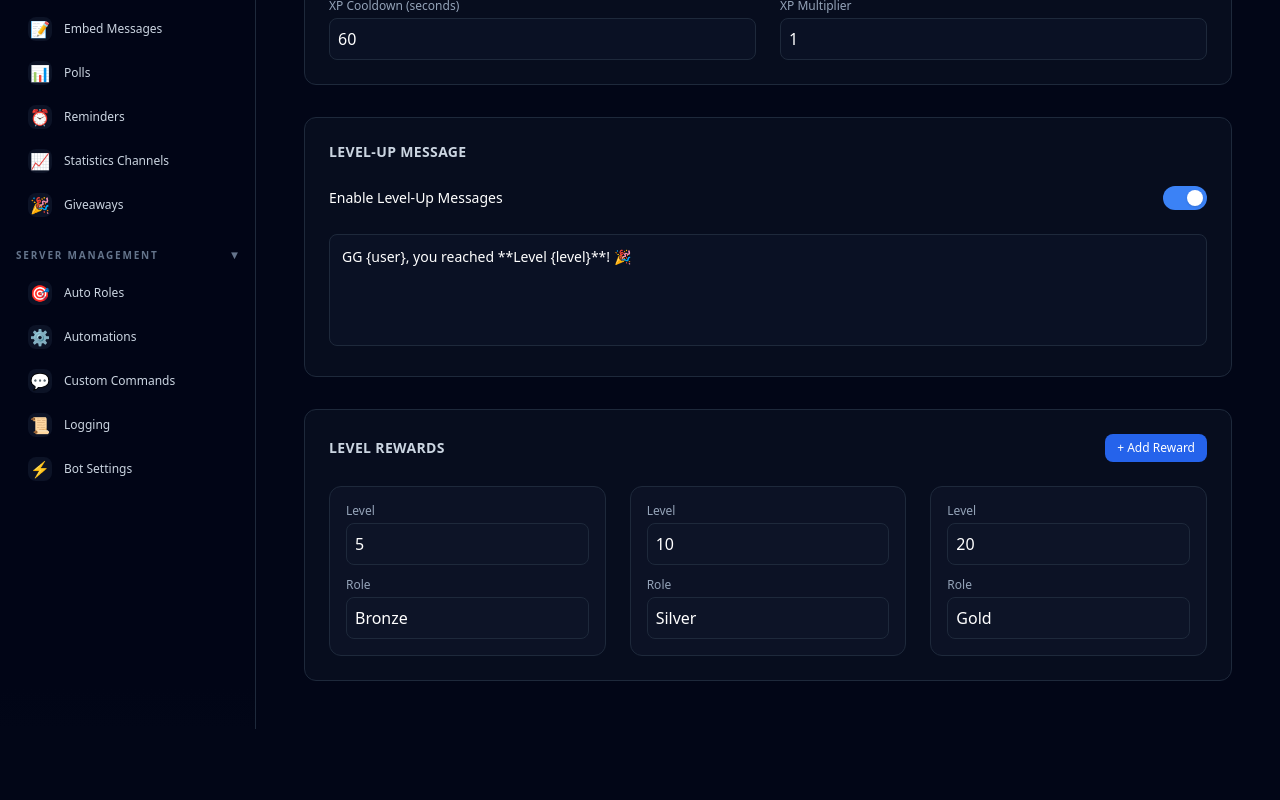
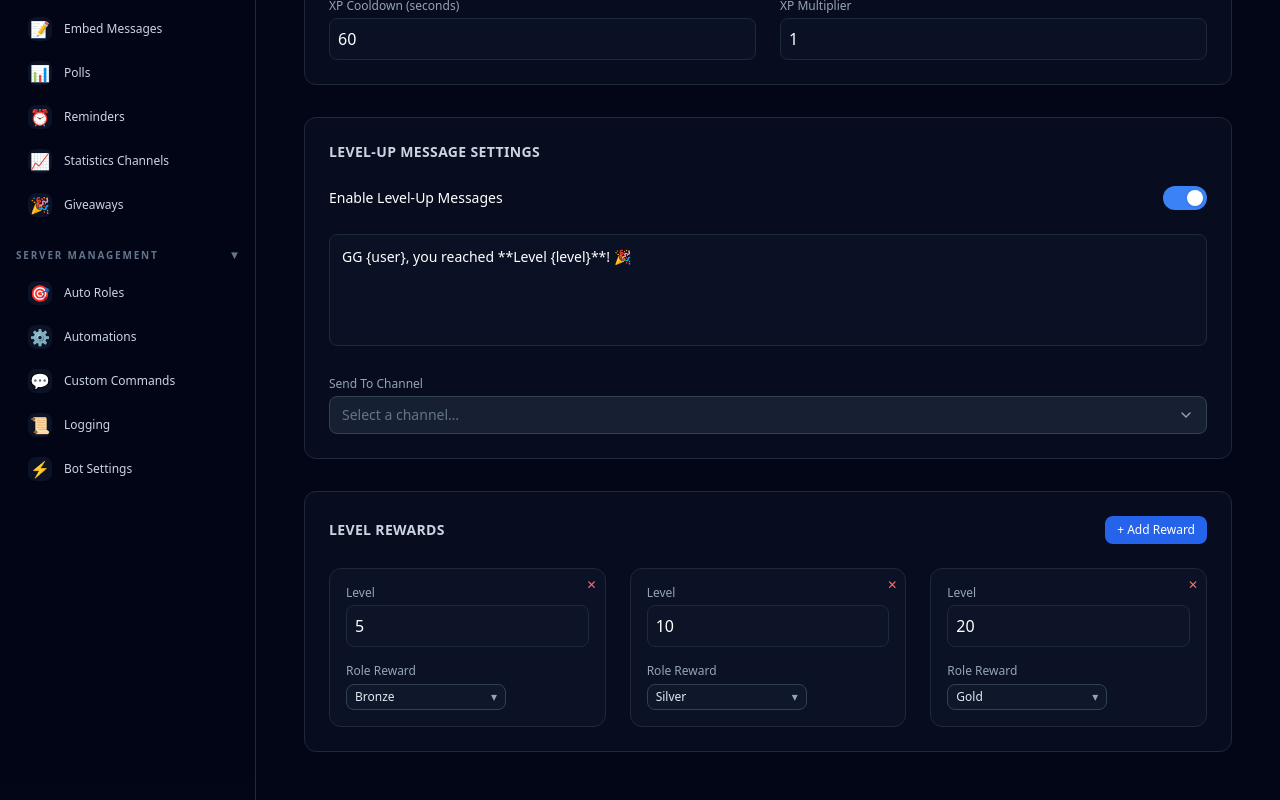
Before and after one commit to WYll1734/app-directory, a Next.js app: page /dashboard/1/levels in a window 1280 px wide. Shown: the part 479-1279 px from the top of the page. Before the commit the page ends 1208 px from the top, so only its background shows below. Built offline with nearby package versions, Linux system fonts and the light colour scheme.

Commit message:
Update page.js

```diff
--- a/app/dashboard/[guildId]/levels/page.js
+++ b/app/dashboard/[guildId]/levels/page.js
@@ -1,10 +1,36 @@
 "use client";
 
 import { useState } from "react";
+import RoleDropdown from "@/components/inputs/RoleDropdown";
+import ChannelDropdown from "@/components/inputs/ChannelDropdown";
 
-export default function LevelsPage() {
+export default function LevelsPage({ params }) {
+  const { guildId } = params;
+
+  // Example roles (replace with API data later)
+  const roles = [
+    { id: "1", name: "Bronze" },
+    { id: "2", name: "Silver" },
+    { id: "3", name: "Gold" },
+    { id: "4", name: "Platinum" },
+  ];
+
+  // Example channels (replace with real guild channels later)
+  const channels = [
+    { id: "10", name: "general", type: 0 },
+    { id: "11", name: "bot-commands", type: 0 },
+    { id: "12", name: "level-up", type: 0 },
+    { id: "20", name: "Voice 1", type: 2 },
+  ];
+
+  // ===================================
+  // LEVEL SYSTEM ENABLED
+  // ===================================
   const [enabled, setEnabled] = useState(true);
 
+  // ===================================
+  // XP SETTINGS
+  // ===================================
   const [xpSettings, setXpSettings] = useState({
     min: 15,
     max: 25,
@@ -12,42 +38,58 @@ export default function LevelsPage() {
     multiplier: 1.0,
   });
 
+  // ===================================
+  // LEVEL-UP MESSAGE SETTINGS
+  // ===================================
   const [levelMessage, setLevelMessage] = useState({
     enabled: true,
     message: "GG {user}, you reached **Level {level}**! 🎉",
+    channel: null,
   });
 
+  // ===================================
+  // REWARD ROLES
+  // ===================================
   const [rewards, setRewards] = useState([
-    { level: 5, role: "Bronze" },
-    { level: 10, role: "Silver" },
-    { level: 20, role: "Gold" },
+    { id: "r1", level: 5, roleId: "1" },
+    { id: "r2", level: 10, roleId: "2" },
+    { id: "r3", level: 20, roleId: "3" },
   ]);
 
+  // Add reward
   const addReward = () => {
-    setRewards([...rewards, { level: 1, role: "" }]);
+    setRewards([...rewards, { id: crypto.randomUUID(), level: 1, roleId: "" }]);
   };
 
-  const updateReward = (index, field, value) => {
-    const newRewards = [...rewards];
-    newRewards[index][field] = value;
-    setRewards(newRewards);
+  // Update reward
+  const updateReward = (id, field, value) => {
+    setRewards(
+      rewards.map((r) =>
+        r.id === id ? { ...r, [field]: value } : r
+      )
+    );
+  };
+
+  // Delete reward
+  const deleteReward = (id) => {
+    setRewards(rewards.filter((r) => r.id !== id));
   };
 
   return (
     <div className="space-y-8 p-6">
       <h1 className="text-3xl font-semibold text-white">Levels</h1>
-      <p className="text-slate-400">Manage XP, level-up messages, and reward roles.</p>
+      <p className="text-slate-400">Manage XP, announcement messages & reward roles.</p>
 
-      {/* =============================== */}
+      {/* =================================================== */}
       {/* GENERAL SETTINGS */}
-      {/* =============================== */}
+      {/* =================================================== */}
       <div className="p-6 rounded-xl bg-slate-900/40 border border-slate-800 space-y-6">
         <h2 className="text-sm font-semibold text-slate-300 uppercase tracking-wide">
           General Settings
         </h2>
 
         <div className="flex items-center justify-between">
-          <span className="text-white font-medium text-sm">Enable Levels</span>
+          <span className="text-sm text-white font-medium">Enable Level System</span>
 
           <label className="relative inline-flex cursor-pointer items-center shrink-0">
             <input
@@ -62,16 +104,17 @@ export default function LevelsPage() {
         </div>
       </div>
 
-      {/* =============================== */}
-      {/* XP / ANTI-ABUSE SETTINGS */}
-      {/* =============================== */}
+      {/* =================================================== */}
+      {/* XP SETTINGS */}
+      {/* =================================================== */}
       <div className="p-6 rounded-xl bg-slate-900/40 border border-slate-800 space-y-6">
         <h2 className="text-sm font-semibold text-slate-300 uppercase tracking-wide">
-          XP & Anti-Abuse
+          XP & Anti-Abuse Settings
         </h2>
 
         <div className="grid grid-cols-1 md:grid-cols-2 gap-6">
-          {/* MIN XP */}
+
+          {/* Min XP */}
           <div className="flex flex-col">
             <label className="text-xs text-slate-400 mb-1">Min XP Per Message</label>
             <input
@@ -84,7 +127,7 @@ export default function LevelsPage() {
             />
           </div>
 
-          {/* MAX XP */}
+          {/* Max XP */}
           <div className="flex flex-col">
             <label className="text-xs text-slate-400 mb-1">Max XP Per Message</label>
             <input
@@ -97,7 +140,7 @@ export default function LevelsPage() {
             />
           </div>
 
-          {/* COOLDOWN */}
+          {/* Cooldown */}
           <div className="flex flex-col">
             <label className="text-xs text-slate-400 mb-1">XP Cooldown (seconds)</label>
             <input
@@ -110,7 +153,7 @@ export default function LevelsPage() {
             />
           </div>
 
-          {/* MULTIPLIER */}
+          {/* Multiplier */}
           <div className="flex flex-col">
             <label className="text-xs text-slate-400 mb-1">XP Multiplier</label>
             <input
@@ -126,14 +169,15 @@ export default function LevelsPage() {
         </div>
       </div>
 
-      {/* =============================== */}
-      {/* LEVEL-UP MESSAGE SETTINGS */}
-      {/* =============================== */}
+      {/* =================================================== */}
+      {/* LEVEL UP MESSAGE */}
+      {/* =================================================== */}
       <div className="p-6 rounded-xl bg-slate-900/40 border border-slate-800 space-y-6">
         <h2 className="text-sm font-semibold text-slate-300 uppercase tracking-wide">
-          Level-Up Message
+          Level-Up Message Settings
         </h2>
 
+        {/* Toggle */}
         <div className="flex items-center justify-between">
           <span className="text-sm text-white">Enable Level-Up Messages</span>
 
@@ -151,6 +195,7 @@ export default function LevelsPage() {
           </label>
         </div>
 
+        {/* Message */}
         <textarea
           className="w-full bg-slate-900/50 border border-slate-800 rounded-lg p-3 text-white text-sm h-28 resize-none"
           value={levelMessage.message}
@@ -158,11 +203,24 @@ export default function LevelsPage() {
             setLevelMessage({ ...levelMessage, message: e.target.value })
           }
         ></textarea>
+
+        {/* Channel Dropdown */}
+        <div className="flex flex-col">
+          <label className="text-xs text-slate-400 mb-1">Send To Channel</label>
+
+          <ChannelDropdown
+            channels={channels}
+            value={levelMessage.channel}
+            onChange={(ch) =>
+              setLevelMessage({ ...levelMessage, channel: ch })
+            }
+          />
+        </div>
       </div>
 
-      {/* =============================== */}
-      {/* ROLE REWARDS */}
-      {/* =============================== */}
+      {/* =================================================== */}
+      {/* REWARD ROLES */}
+      {/* =================================================== */}
       <div className="p-6 rounded-xl bg-slate-900/40 border border-slate-800 space-y-6">
         <div className="flex items-center justify-between">
           <h2 className="text-sm font-semibold text-slate-300 uppercase tracking-wide">
@@ -178,11 +236,20 @@ export default function LevelsPage() {
         </div>
 
         <div className="grid grid-cols-1 md:grid-cols-2 xl:grid-cols-3 gap-6">
-          {rewards.map((reward, i) => (
+          {rewards.map((reward) => (
             <div
-              key={i}
-              className="p-4 rounded-xl bg-slate-900/60 border border-slate-800 flex flex-col gap-3"
+              key={reward.id}
+              className="relative p-4 rounded-xl bg-slate-900/60 border border-slate-800 flex flex-col gap-4"
             >
+              {/* DELETE BUTTON */}
+              <button
+                onClick={() => deleteReward(reward.id)}
+                className="absolute top-2 right-2 text-red-400 hover:text-red-500 text-xs"
+              >
+                ✕
+              </button>
+
+              {/* LEVEL */}
               <div className="flex flex-col">
                 <label className="text-xs text-slate-400 mb-1">Level</label>
                 <input
@@ -190,21 +257,20 @@ export default function LevelsPage() {
                   className="bg-slate-900/50 border border-slate-800 rounded-lg p-2 text-white"
                   value={reward.level}
                   onChange={(e) =>
-                    updateReward(i, "level", Number(e.target.value))
+                    updateReward(reward.id, "level", Number(e.target.value))
                   }
                 />
               </div>
 
+              {/* ROLE DROPDOWN */}
               <div className="flex flex-col">
-                <label className="text-xs text-slate-400 mb-1">Role</label>
-                <input
-                  type="text"
-                  className="bg-slate-900/50 border border-slate-800 rounded-lg p-2 text-white"
-                  placeholder="@Role"
-                  value={reward.role}
-                  onChange={(e) =>
-                    updateReward(i, "role", e.target.value)
-                  }
+                <label className="text-xs text-slate-400 mb-1">Role Reward</label>
+
+                <RoleDropdown
+                  btn={reward}
+                  roles={roles}
+                  loading={false}
+                  updateButton={updateReward}
                 />
               </div>
             </div>
```
